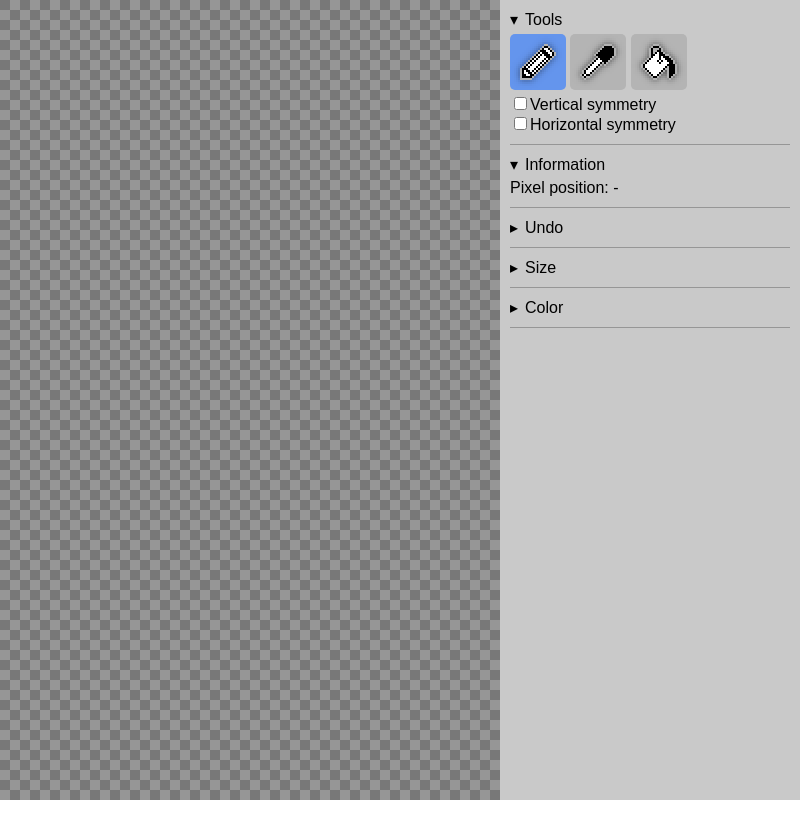
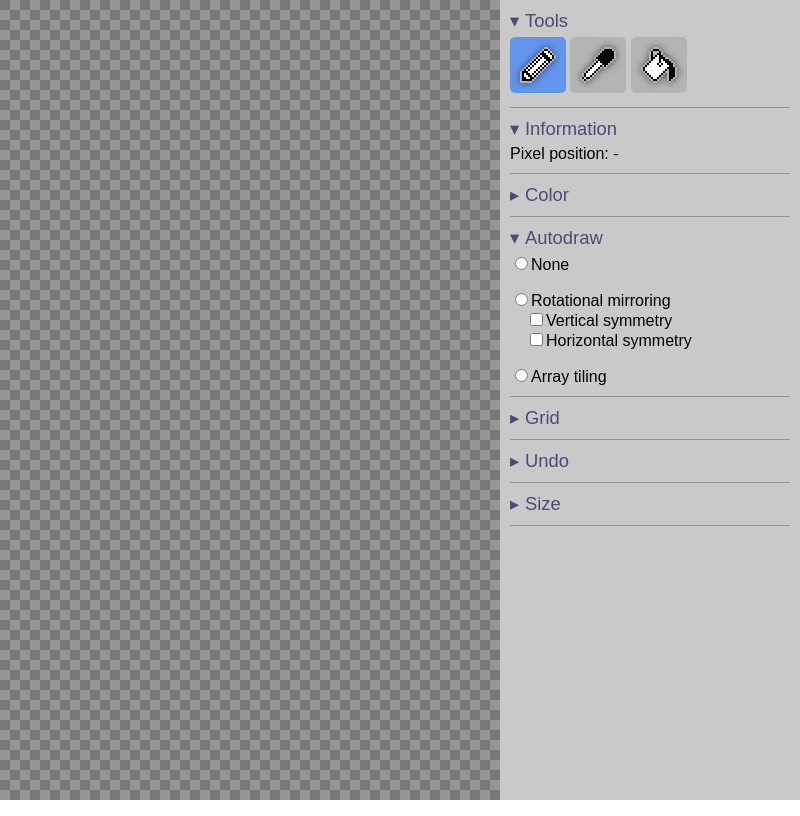
Before and after one commit to twodee/phil, an Electron app: page index.html in a window 800 px wide. Drawn offline with Linux system fonts and the light colour scheme; no server answers.

Commit message:
Reorganize panel.

```diff
--- a/index.html
+++ b/index.html
@@ -19,10 +19,6 @@
             <div class="tool" id="dropper"><img src="images/dropper.png"></div>
             <div class="tool" id="bucket"><img src="images/bucket.png"></div>
           </div>
-          <div id="symmetryOptions">
-            <div><label><input type="checkbox" id="verticalSymmetryBox">Vertical symmetry</label></div>
-            <div><label><input type="checkbox" id="horizontalSymmetryBox">Horizontal symmetry</label></div>
-          </div>
         </div>
       </div>
 
@@ -30,27 +26,6 @@
         <div class="panelHeader open">Information</div>
         <div class="panelBody">
           <div>Pixel position: <span id="pixelCoordinatesBox">-</span></div>
-        </div>
-      </div>
-
-      <div class="panel">
-        <div class="panelHeader">Undo</div>
-        <div class="panelBody">
-          <div id="undosList">
-          </div>
-        </div>
-      </div>
-
-      <div class="panel">
-        <div class="panelHeader">Size</div>
-        <div class="panelBody" id="sizePanelBody">
-          <div id="resizeOffsets">
-            <input type="text" size="4" tabindex="1" placeholder="top" id="resizeTopBox">
-            <input type="text" size="4" tabindex="3" placeholder="right" id="resizeRightBox">
-            <input type="text" size="4" tabindex="4" placeholder="bottom" id="resizeBottomBox">
-            <input type="text" size="4" tabindex="2" placeholder="left" id="resizeLeftBox">
-          </div>
-          <button id="resizeButton"></button>
         </div>
       </div>
 
@@ -87,6 +62,52 @@
           </fieldset>
         </div>
       </div>
+
+      <div class="panel">
+        <div class="panelHeader open">Autodraw</div>
+        <div class="panelBody">
+          <div class="autoDrawSection">
+            <label><input type="radio" id="autoDrawNone" name="autoDraw">None</label>
+          </div>
+          <div class="autoDrawSection">
+            <label><input type="radio" id="autoDrawRotate" name="autoDraw">Rotational mirroring</label>
+            <div id="symmetryOptions" class="autoDrawOptions">
+              <div><label><input type="checkbox" id="verticalSymmetryBox">Vertical symmetry</label></div>
+              <div><label><input type="checkbox" id="horizontalSymmetryBox">Horizontal symmetry</label></div>
+            </div>
+          </div>
+          <div class="autoDrawSection">
+            <label><input type="radio" id="autoDrawTile" name="autoDraw">Array tiling</label>
+          </div>
+        </div>
+      </div>
+
+      <div class="panel">
+        <div class="panelHeader">Grid</div>
+        <div class="panelBody">
+        </div>
+      </div>
+
+      <div class="panel">
+        <div class="panelHeader">Undo</div>
+        <div class="panelBody">
+          <div id="undosList">
+          </div>
+        </div>
+      </div>
+
+      <div class="panel">
+        <div class="panelHeader">Size</div>
+        <div class="panelBody" id="sizePanelBody">
+          <div id="resizeOffsets">
+            <input type="text" size="4" tabindex="1" placeholder="top" id="resizeTopBox">
+            <input type="text" size="4" tabindex="3" placeholder="right" id="resizeRightBox">
+            <input type="text" size="4" tabindex="4" placeholder="bottom" id="resizeBottomBox">
+            <input type="text" size="4" tabindex="2" placeholder="left" id="resizeLeftBox">
+          </div>
+          <button id="resizeButton"></button>
+        </div>
+      </div>
     </div>
   </div>
 
--- a/style.css
+++ b/style.css
@@ -80,6 +80,10 @@ body {
   font-family: sans-serif;
   margin-bottom: 1em;
   user-select: none;
+  font-size: 115%;
+  color: rgb(75, 75, 120);
+  /* font-variant: small-caps; */
+  /* text-transform: uppercase; */
 }
 
 #right {
@@ -258,3 +262,11 @@ fieldset {
 legend {
   font-size: 80%;
 }
+
+.autoDrawOptions {
+  margin-left: 1em;
+}
+
+.autoDrawSection:not(:last-child) {
+  margin-bottom: 1em;
+}
```
